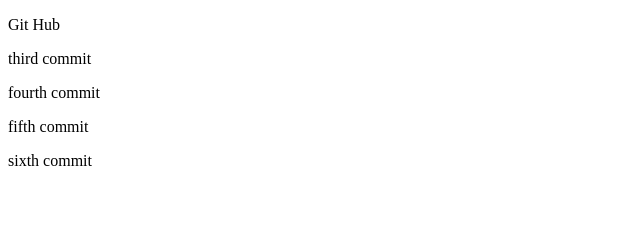
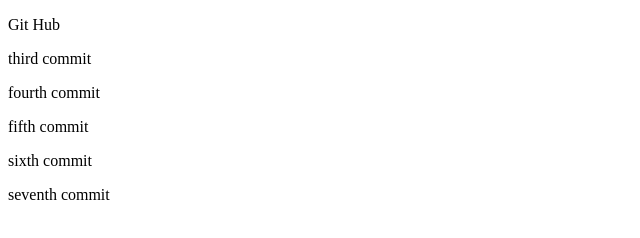
Before and after one commit to Githubkapibar/VSCode, a plain HTML site: page Index2.html in a window 1280 px wide. Shown: the whole page, without its empty margins (0-640 px from the left). Drawn offline with Linux system fonts and the light colour scheme.

Commit message:
seventh commit

```diff
--- a/Index2.html
+++ b/Index2.html
@@ -12,5 +12,6 @@
     <p>fourth commit</p>
     <p>fifth commit</p>
     <p>sixth commit</p>
+    <p>seventh commit</p>
 </body>
 </html>
```
